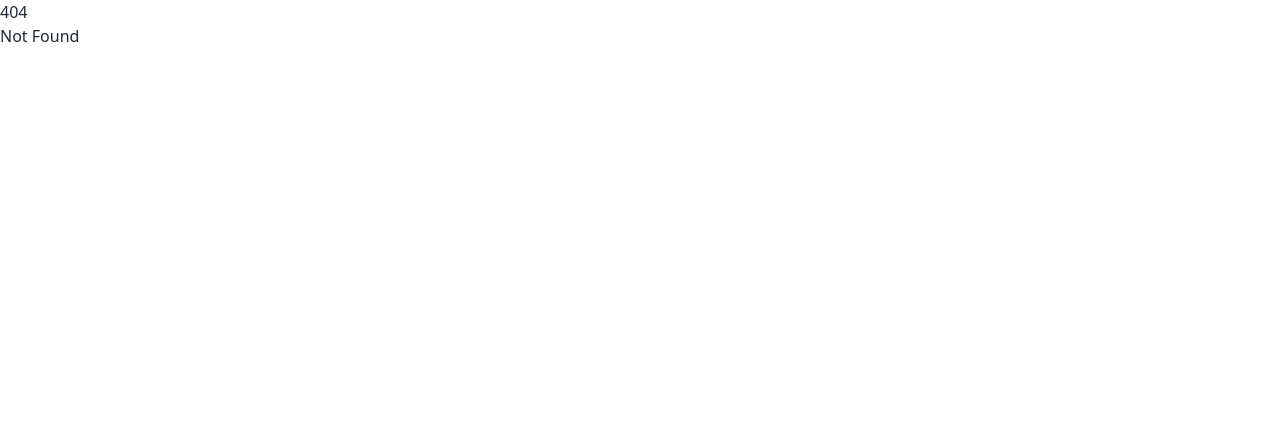
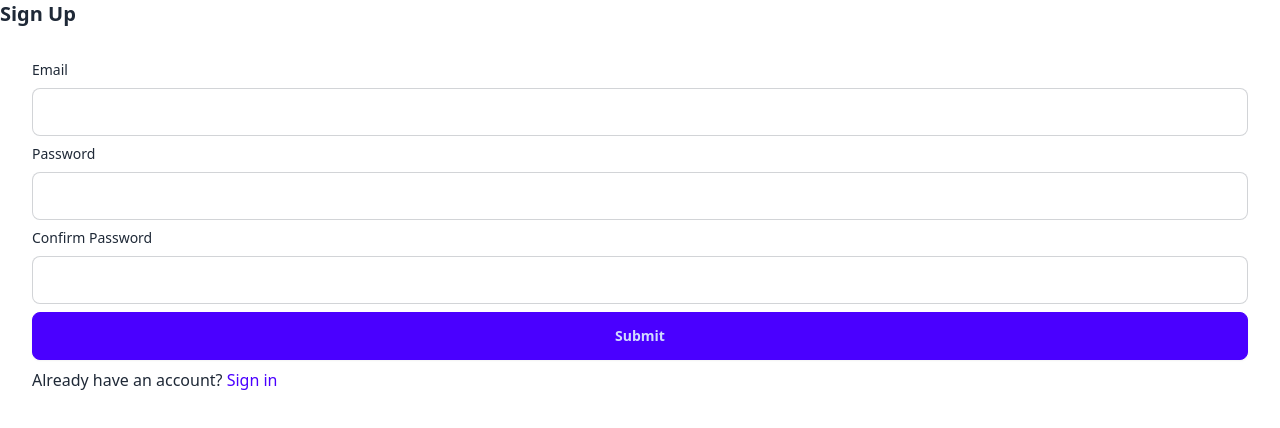
Before and after one commit to chrisjobando/poke-drafter, a SvelteKit app: page /auth/signup in a window 1280 px wide. Before the commit this address had no page. Shown: the top 428 px of the page. Built offline with nearby package versions, Linux system fonts and the light colour scheme.

Commit message:
add auth pages

```diff
--- /dev/null
+++ b/src/routes/auth/create-profile/+page.svelte
@@ -0,0 +1,14 @@
+<svelte:head>
+	<title>Create Profile</title>
+</svelte:head>
+
+<div class="card">
+	<h1 class="card-title">Create Profile</h1>
+
+	<form class="card-body">
+		<label class="label-text" for="name">Name</label>
+		<input class="input input-bordered" name="name" type="text" />
+
+		<a href="/" class="btn btn-primary">Let's Go!</a>
+	</form>
+</div>
--- /dev/null
+++ b/src/routes/auth/signin/+page.svelte
@@ -0,0 +1,20 @@
+<svelte:head>
+	<title>Sign In</title>
+</svelte:head>
+
+<div class="card">
+	<h1 class="card-title">Sign In</h1>
+
+	<form class="card-body">
+		<label class="label-text" for="email">Email</label>
+		<input class="input input-bordered" name="email" type="email" />
+
+		<label class="label-text" for="password">Password</label>
+		<input class="input input-bordered" name="password" type="password" />
+
+		<a href="/" class="btn btn-primary">Submit</a>
+		<p>
+			Don't have an account? <a class="text-primary" href="/auth/signup">Create a new account</a>
+		</p>
+	</form>
+</div>
--- /dev/null
+++ b/src/routes/auth/signup/+page.svelte
@@ -0,0 +1,21 @@
+<svelte:head>
+	<title>Sign Up</title>
+</svelte:head>
+
+<div class="card">
+	<h1 class="card-title">Sign Up</h1>
+
+	<form class="card-body">
+		<label class="label-text" for="email">Email</label>
+		<input class="input input-bordered" name="email" type="email" />
+
+		<label class="label-text" for="password">Password</label>
+		<input class="input input-bordered" name="password" type="password" />
+
+		<label class="label-text" for="confirm_password">Confirm Password</label>
+		<input class="input input-bordered" type="password" name="confirm_password" />
+
+		<a href="/auth/create-profile" class="btn btn-primary">Submit</a>
+		<p>Already have an account? <a class="text-primary" href="/auth/signin">Sign in</a></p>
+	</form>
+</div>
```
